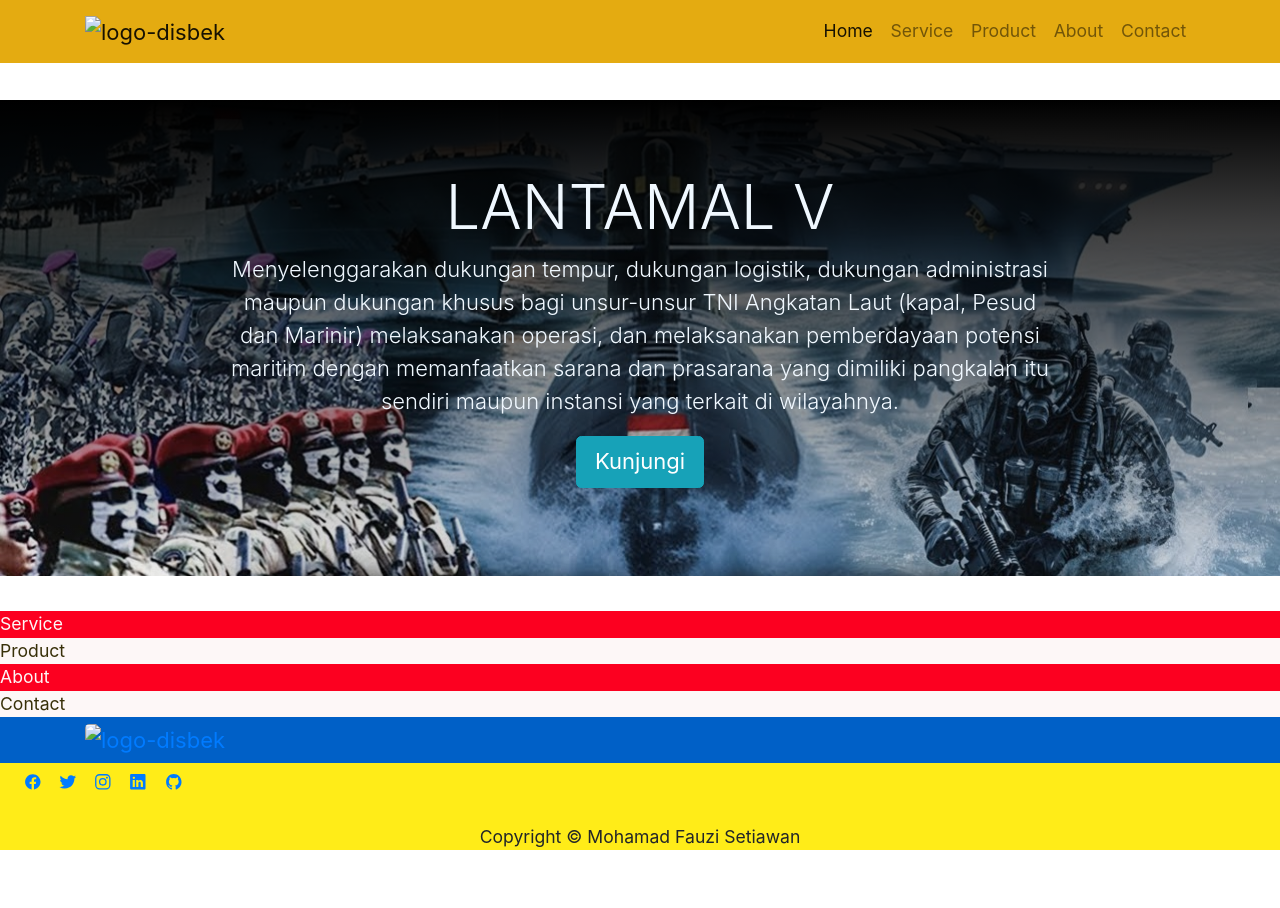
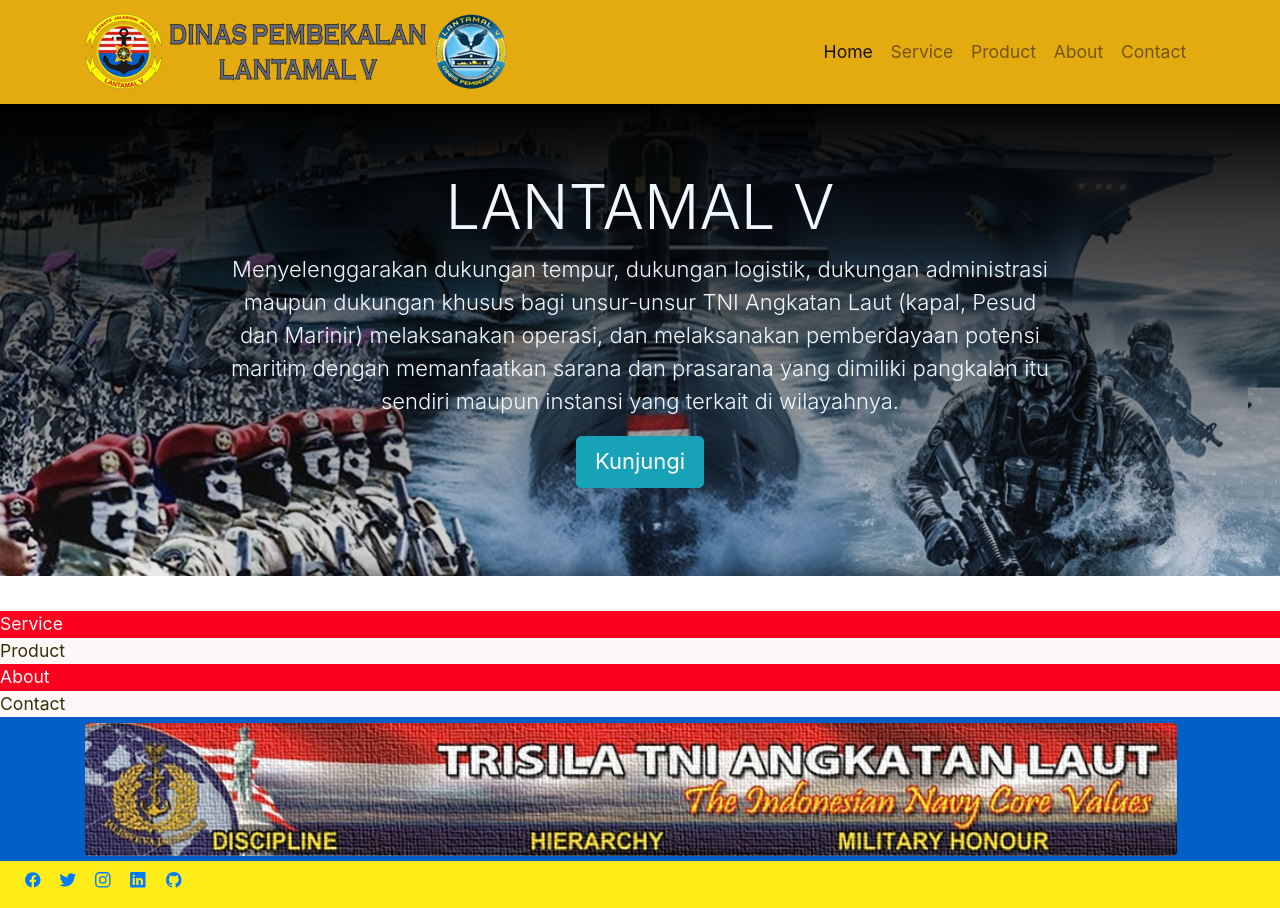
Before and after one commit to lordziaga/disbek-web-v2, a plain HTML site: page index.html in a window 1280 px wide. Shown: the top 908 px of the page. Before the commit the page ends 868 px from the top, so only its background shows below. Drawn offline with nearby package versions, Linux system fonts and the light colour scheme; the site is published under a folder, as on GitHub Pages, so addresses that start at the root find nothing.

Commit message:
fix ligo & trisila image

```diff
--- a/index.html
+++ b/index.html
@@ -27,7 +27,7 @@
 						href="#"
 						class="navbar-brand"
 						><img
-							src="/resource/logo-disbek.png"
+							src="./resource/logo-disbek.png"
 							alt="logo-disbek"
 					/></a>
 					<button
@@ -135,7 +135,7 @@
 					class="navbar-brand"
 					><img
 						class="img-fluid rounded img-footer"
-						src="/resource/trisila-tnial.png"
+						src="./resource/trisila-tnial.png"
 						alt="logo-disbek"
 				/></a>
 			</div>
```
